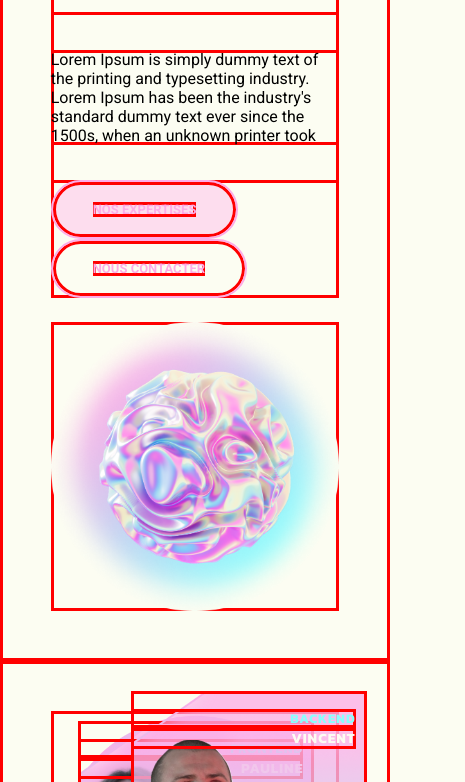
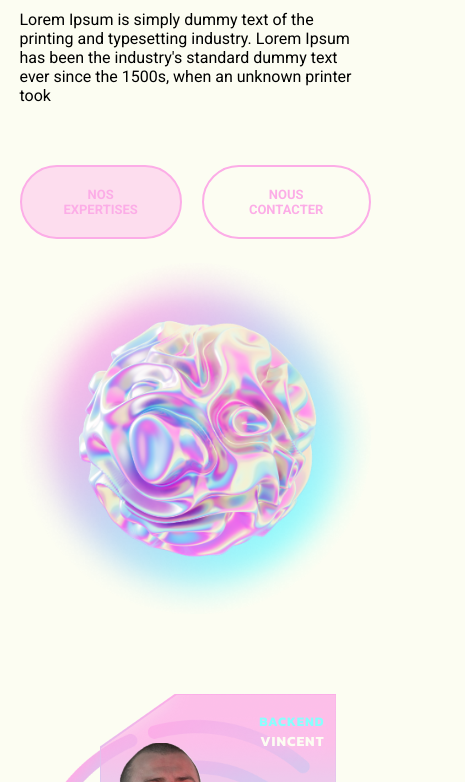
Before and after one commit to TheiaWeb/TheiawebMain, a plain HTML site: page index.html in a window 390 px wide. Shown: the part 270-1052 px from the top of the page, 465 px wide, since content can reach past the window. Drawn offline with nearby package versions, Linux system fonts and the light colour scheme.

Commit message:
title h1 responsive

```diff
--- a/css/style.css
+++ b/css/style.css
@@ -55,12 +55,29 @@
 
 }
 
+@media screen and (max-width: 1750px) {
+  :root {
+      --h1-font-size: 4rem;
+  }
+}
+
+@media screen and (max-width: 1420px) {
+  :root {
+      --h1-font-size: 2.9rem;
+  }
+}
+
+@media screen and (max-width: 430px) {
+  :root {
+      --h1-font-size: 2rem;
+  }
+}
+
 
 /* Font size for small devices */
 @media screen and (max-width: 745px) {
     :root {
-        --big-font-size: 3rem;
-        --h1-font-size: 2.25rem;
+        --big-font-size: 4rem;
         --h2-font-size: 1.5rem;
         --h3-font-size: 1.25rem;
         --normal-font-size: 1rem;
@@ -69,12 +86,14 @@
     }
 }
 
+
+
 /*==================== BASE ====================*/
 * {
     box-sizing: border-box;
     padding: 0;
     margin: 0;
-    box-shadow: 0 0 0 3px  red inset;
+    /*box-shadow: 0 0 0 3px  red inset;*/
 }
 
 body {
@@ -123,6 +142,12 @@
   position: relative;
   height: 100px ;
 }
+@media screen and (max-width: 430px) {
+  .section-titlebox {
+    height: 50px ;
+  }
+}
+
 .back-middle {
   color: var(--pink);
   text-shadow: 1px 0 var(--blue), -1px 0 var(--blue), 0 1px var(--blue), 0 -1px var(--blue),
@@ -233,6 +258,12 @@
     padding: 50px 13%;
   }
 
+  @media screen and (max-width: 550px) {
+    .section {
+      padding: 50px 5%;
+    }
+  }
+
   /*====================NAVBAR====================*/
 
   nav{
@@ -268,7 +299,7 @@
 .home__content-left {
   display: flex;
   flex-direction: column;
-  gap: 2.19rem;
+  gap: 45px;
   justify-content: center;
 }
 .home__content-left p.section__text {
@@ -284,6 +315,12 @@
   display: flex;
   justify-content: center;
   align-items: center
+}
+
+.home__cta {
+  display: flex;
+  gap: 20px;
+  margin-top: 15px;
 }
 
     /*==================== TEAM ====================*/
```
